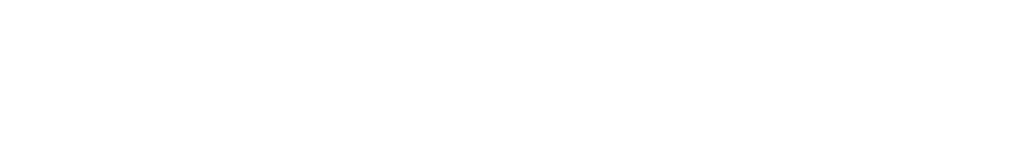
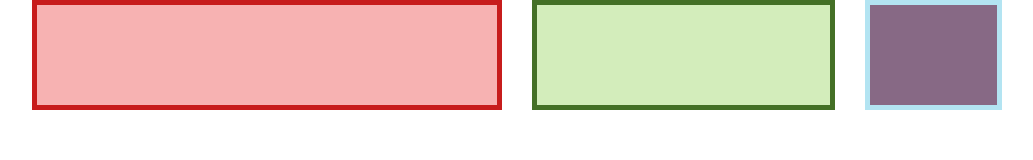
Before and after one commit to Champstarr/redgreenblue, a website: page index.html in a window 1280 px wide. Shown: the whole page, without its empty margins (123-1156 px from the left). Drawn offline with Linux system fonts and the light colour scheme.

Commit message:
changes to rgb

```diff
--- a/gulpfile.js
+++ b/gulpfile.js
@@ -9,7 +9,7 @@ gulp.task('styles', function () {
 });
 
 gulp.task('watch_styles', function() {
-  gulp.watch('./sass/*.scss', ['styles']);
+  gulp.watch('./scss/*.scss', ['styles']);
 });
 
 gulp.task('default', ['styles', 'watch_styles']);
--- a/index.html
+++ b/index.html
@@ -9,12 +9,15 @@
 </head>
 <body>
   <div class="row">
-    <div class="large-12 medium-12 small-12">
+    <div class="large-6 medium-12 small-6 columns" >
       <div class="color_block" id="red"></div>
+    </div>
+    <div class="large-4 medium-6 small-6 columns">
       <div class="color_block" id="green"></div>
+    </div>
+    <div class="large-2 medium-6 small-12 columns">
       <div class="color_block" id="blue"></div>
     </div>
-
   </div>
   <script src="/jsfiles/jquery.js"></script>
   <script src="/jsfiles/foundation.min.js"></script>
--- a/scss/styles.scss
+++ b/scss/styles.scss
@@ -1,19 +1,19 @@
 @import "scss/foundation/_settings";
 @import "./foundation";
 .color_block{
-  padding: 50px
-  background-color: EEE;
+  padding: 50px;
+  background-color: #EEE;
   border: 5px solid black;
   &#red{
     border-color: #C71C1C;
     background-color: #F7B2B2;
   }
   &#green{
-    border-color: #447026
+    border-color: #447026;
     background-color: #D3EDBB;
   }
   &#blue{
-    border-color: #B3E4F2
+    border-color: #B3E4F2;
     background-color: #876985;
   }
 }
```
Also changed, not shown: css/styles.css.
